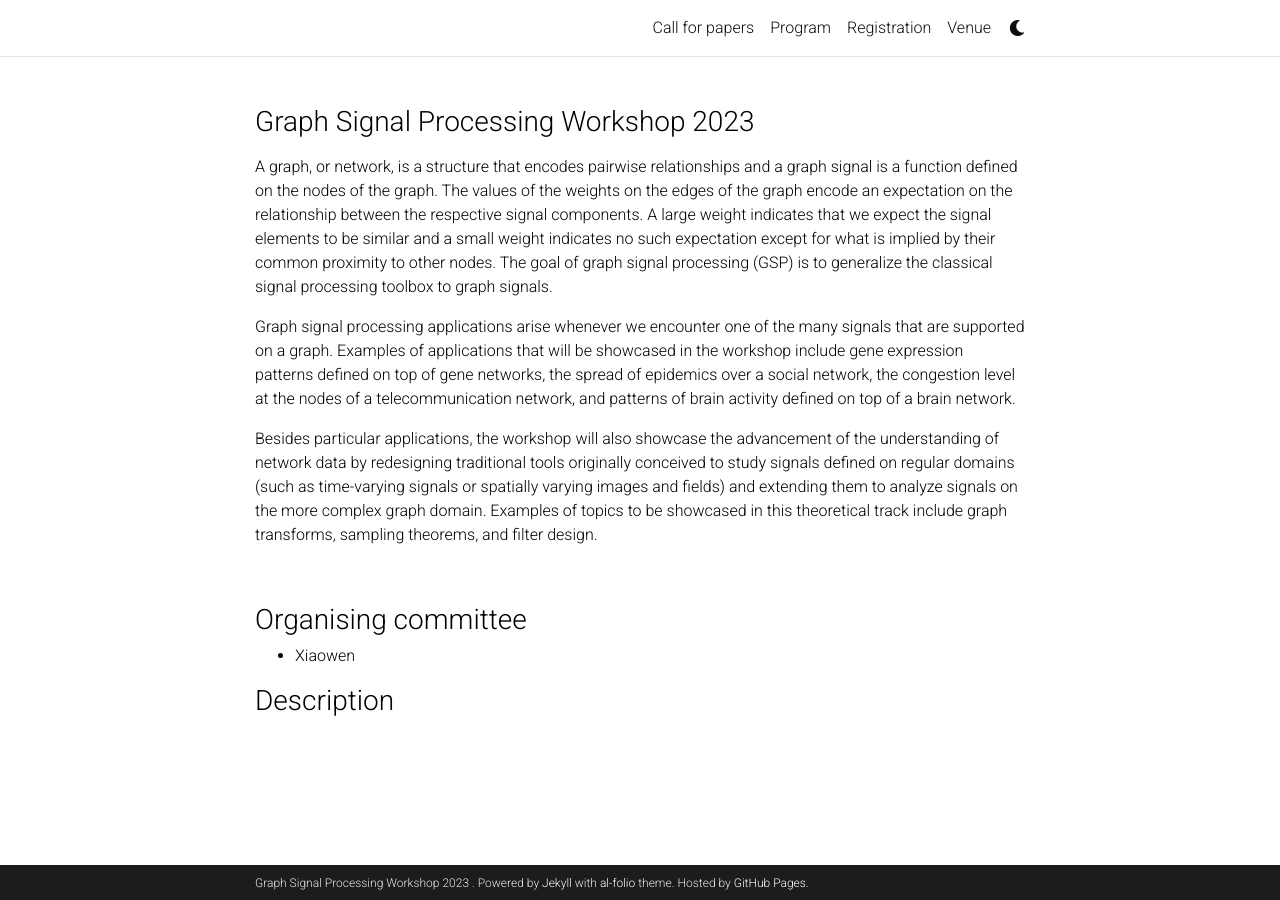
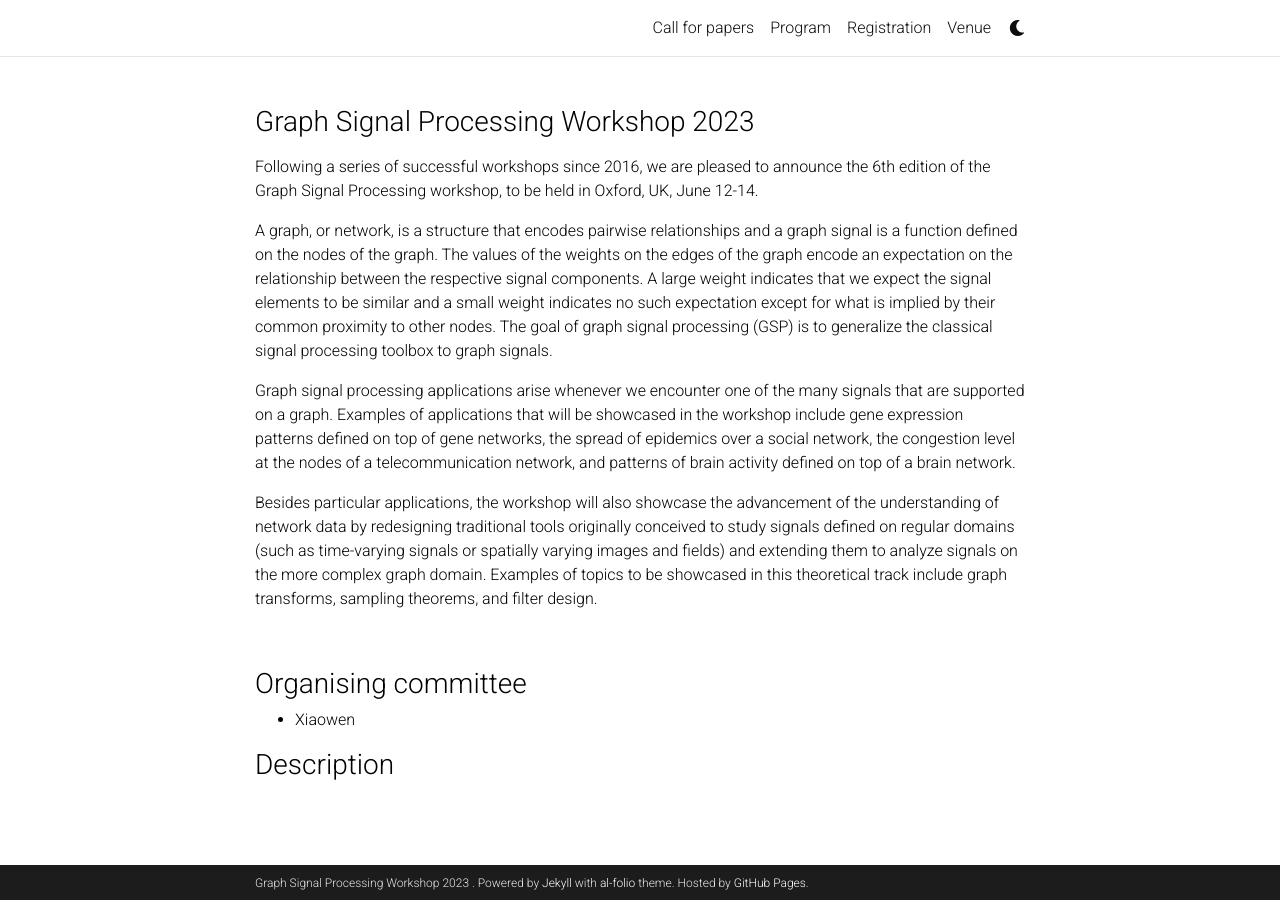
Before and after one commit to shreyasvinaya/gspworkshop2025.github.io, a Jekyll site: the page built from _pages/about.md, in a window 1280 px wide. Built offline with Jekyll 4.4.1, drawn with Linux system fonts in a browser that asks for light colours; comment, search, counter and statistics services are not loaded; a style sheet for code colours, icons or effects is not loaded.

Commit message:
Update about.md

```diff
--- a/_pages/about.md
+++ b/_pages/about.md
@@ -8,6 +8,8 @@
 selected_papers: false # includes a list of papers marked as "selected={true}"
 social: false  # includes social icons at the bottom of the page
 ---
+
+Following a series of successful workshops since 2016, we are pleased to announce the 6th edition of the Graph Signal Processing workshop, to be held in Oxford, UK, June 12-14.
 
 A graph, or network, is a structure that encodes pairwise relationships and a graph signal is a function defined on the nodes of the graph. The values of the weights on the edges of the graph encode an expectation on the relationship between the respective signal components. A large weight indicates that we expect the signal elements to be similar and a small weight indicates no such expectation except for what is implied by their common proximity to other nodes. The goal of graph signal processing (GSP) is to generalize the classical signal processing toolbox to graph signals.
 
```
